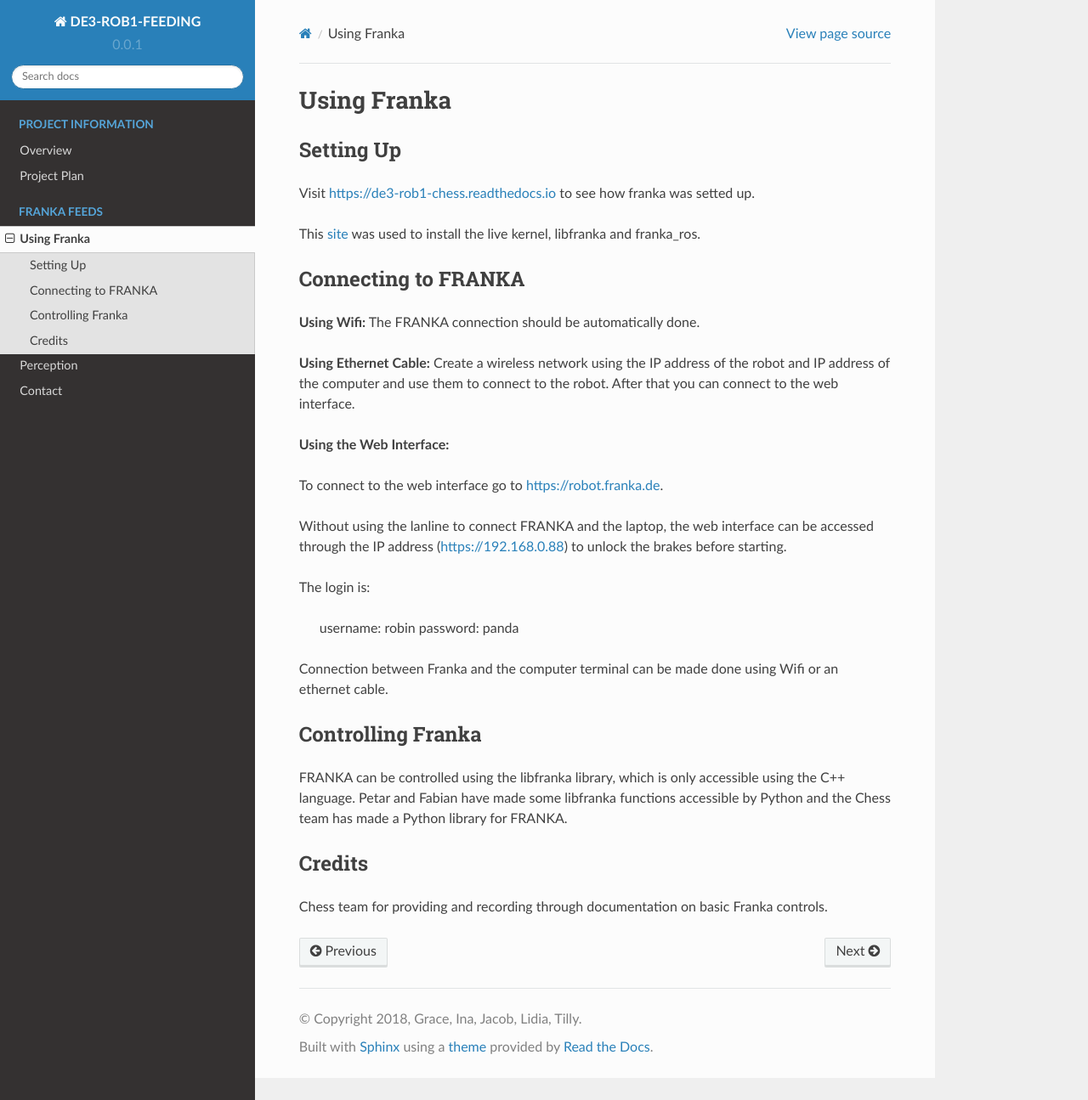
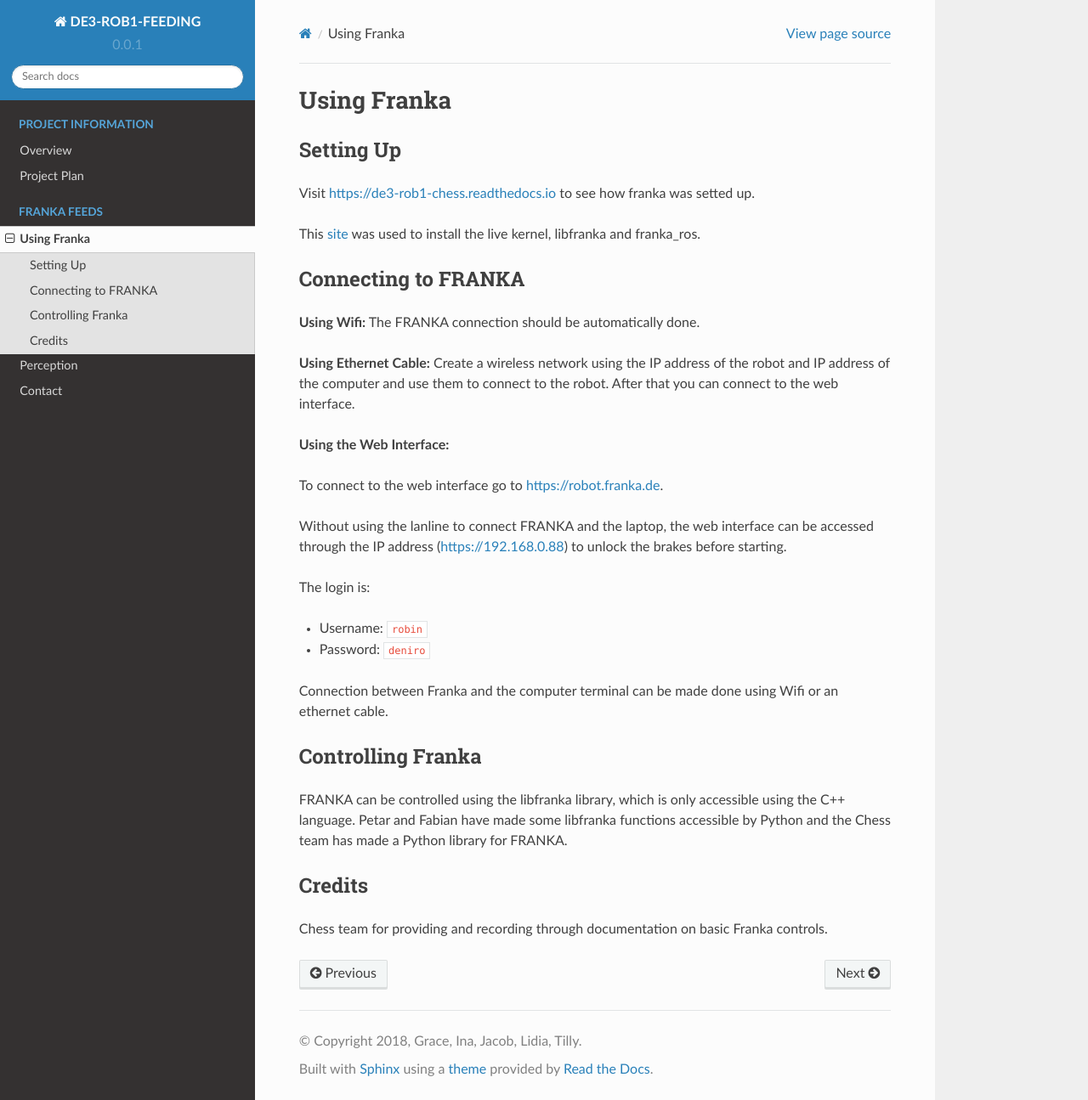
Before and after one commit to gracechin/DE3-ROB1-FEEDING, a Sphinx documentation site: the page built from docs/source/using_franka.rst, in a window 1280 px wide and 1295 px high. Shown: the whole window at 85% size. Built offline with Sphinx 7.4.7 and the Read the Docs theme 2.0.0, drawn with Linux system fonts in a browser that asks for light colours.

Commit message:
reformat

```diff
--- a/docs/source/overview.rst
+++ b/docs/source/overview.rst
@@ -1,8 +1,8 @@
 Overview
 =============
 
-The goal of this project is to program the FRANKA Emika robotic arm (nicknamed “Panda”) to prepare some breakfast and feed a person. The outcome of the project will be demonstrated by performing the whole scenario fully autonomously, including the perception of the person, the person’s mouth, etc. For inspiration, please watch this video:
-https://www.youtube.com/watch?v=E2evC2xTNWg
+The goal of this project is to program the FRANKA Emika robotic arm (nicknamed “Panda”) to prepare some breakfast and feed a person. The outcome of the project will be demonstrated by performing the whole scenario fully autonomously, including the perception of the person, the person’s mouth, etc. For inspiration, please watch `this video
+<https://www.youtube.com/watch?v=E2evC2xTNWg>`_.
 
 Technical Tools
 ^^^^^^^^^^^^^^^
--- a/docs/source/perception.rst
+++ b/docs/source/perception.rst
@@ -7,6 +7,8 @@
 Visit `this link <http://jsk-recognition.readthedocs.io/en/latest/install_astra_camera.html>`_ to find the documentation of ASTRA.
 
 
+
+
 Credits
 ^^^^^^^
 Chess team for providing and recording through documentation on basic Franka controls.
--- a/docs/source/using_franka.rst
+++ b/docs/source/using_franka.rst
@@ -23,8 +23,8 @@
 
 The login is:
 
-        username: robin
-        password: panda
+* Username: ``robin``
+* Password: ``deniro``
 
 Connection between Franka and the computer terminal can be made done using Wifi or an ethernet cable.
 
```
